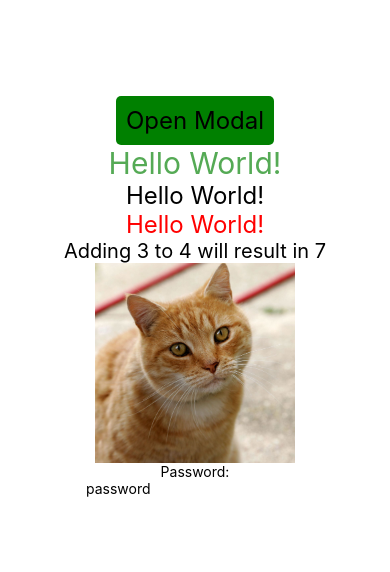
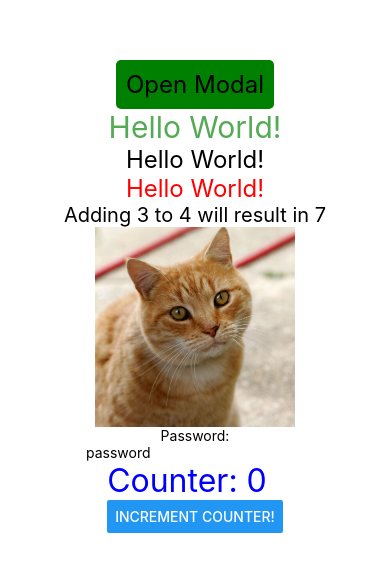
Before and after one commit to kurthablado/CPRG303Cclassexamples, a React Native app: screen / in a window 390 px wide. Shown: the part 126-698 px from the top of the page. Built offline with nearby package versions, Linux system fonts and the light colour scheme.

Commit message:
Props and State

```diff
--- a/App.tsx
+++ b/App.tsx
@@ -4,9 +4,16 @@ import React, { useState } from 'react';
 import { Alert, Button, FlatList, Image, Modal, Pressable, ScrollView, StyleSheet, Text, TextInput, View } from 'react-native';
 import MyComponent from './src/components/my-component';
 import ListItemRenderComp from './src/components/list-render-comp';
+import CompWithProps from './src/components/component-with-props';
+import Counter from './src/components/counter';
 
 function App(): React.JSX.Element {
 
+  let person = {
+    fname: 'John',
+    age: 25,
+    email: 'john@sait.ca'
+  };
 
   let condition = false;
   let dynamicStyles = condition ? styles.blueText : styles.redText;
@@ -46,7 +53,8 @@ function App(): React.JSX.Element {
       <Text>Password:</Text>
       <TextInput placeholder='password' keyboardType='default' secureTextEntry={true} />
 
-
+      {/* <CompWithProps personObj={person} /> */}
+      <Counter />
 
       {/* <FlatList data={data} renderItem={ListItemRenderComp} keyExtractor={ item => item.id.toString() } /> */}
     </View>
--- /dev/null
+++ b/src/components/component-with-props.jsx
@@ -0,0 +1,23 @@
+import { StyleSheet, Text, View } from "react-native";
+
+
+export default function CompWithProps({personObj}){
+
+    const {fname,age,email = "N/A"} = personObj;
+
+    return(
+        <View>
+            <Text style={compStyles.biggerText}>Name: {fname}</Text>
+            <Text style={compStyles.biggerText}>Age: {age}</Text>
+            <Text style={compStyles.biggerText}>Email: {email}</Text>
+        </View>
+    );
+
+}
+
+const compStyles = StyleSheet.create({
+    biggerText: {
+        fontSize:32,
+        color: 'blue'
+    }
+});
--- /dev/null
+++ b/src/components/counter.jsx
@@ -0,0 +1,29 @@
+import { useState } from "react"
+import { Button, StyleSheet, Text, View } from "react-native";
+
+export default function Counter(){
+
+    const [counter, setCounter] = useState(0);
+
+    const incrementCounter = () => {
+        // counter = counter + 1; // do not do this!
+        setCounter( counter + 1 );
+        setCounter( counter + 1 );
+        setCounter( counter + 1 );
+        setCounter( counter + 1 );
+    }
+
+    return(
+        <View>
+            <Text style={compStyles.biggerText}>Counter: {counter}</Text>
+            <Button title="Increment Counter!" onPress={incrementCounter} />
+        </View>
+    )
+}
+
+const compStyles = StyleSheet.create({
+    biggerText: {
+        fontSize:32,
+        color: 'blue'
+    }
+});
```
Also changed, not shown: src/components/list-render-comp.tsx (line endings or trailing spaces).
